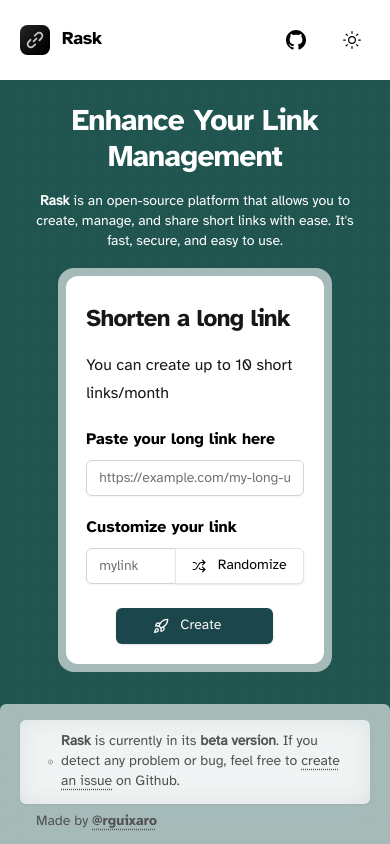
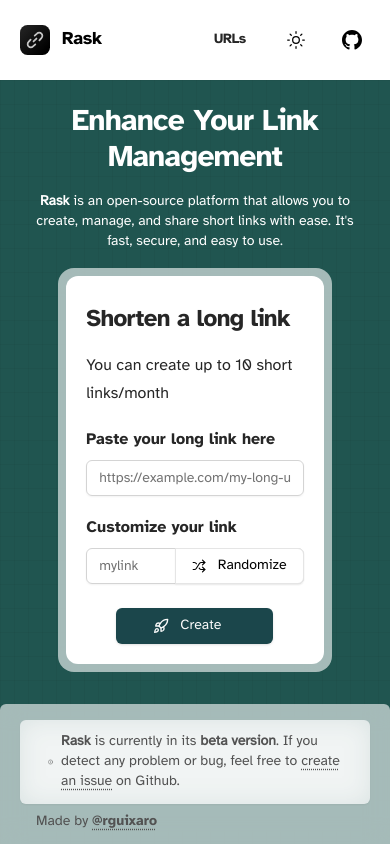
Before and after one commit to rguixaro/rask-app, a Next.js app: page / in a window 390 px wide. Built offline with nearby package versions, Linux system fonts and the light colour scheme.

Commit message:
feat(pages): update layout

```diff
--- a/src/app/page.tsx
+++ b/src/app/page.tsx
@@ -124,10 +124,10 @@
 				</TypographyP>
 				<div className='bg-white/60 backdrop-blur-md dark:bg-neutral-900/60 rounded-2xl p-2 w-4/5 md:w-1/2 lg:w-1/3 mt-4 sm:mt-8 items-center justify-center gap-x-3 space-y-3 duration-700 animate-in fade-in-30 sm:flex sm:space-y-0 '>
 					<div className='p-5 rounded-xl bg-white flex-grow dark:bg-neutral-900 flex flex-col items-start justify-start'>
-						<TypographyH4 className='font-mono max-w-[75ch] duration-500 animate-in fade-in-5 slide-in-from-bottom-2 text-neutral-900 dark:text-white'>
+						<TypographyH4 className='font-mono max-w-[75ch] duration-500 animate-in fade-in-5 slide-in-from-bottom-2 text-neutral-800 dark:text-white'>
 							Shorten a long link
 						</TypographyH4>
-						<TypographyP className='max-w-[75ch] mb-5 duration-500 animate-in fade-in-5 slide-in-from-bottom-2 text-neutral-900 dark:text-white text-left'>
+						<TypographyP className='max-w-[75ch] mb-5 duration-500 animate-in fade-in-5 slide-in-from-bottom-2 text-neutral-800 dark:text-white text-left'>
 							You can create up to 10 short links/month
 						</TypographyP>
 						<div className='w-full'>
@@ -141,7 +141,7 @@
 											name='url'
 											render={({ field }) => (
 												<FormItem className='text-left'>
-													<FormLabel className='font-mono text-md lg:text-lg'>
+													<FormLabel className='font-mono text-md lg:text-lg text-neutral-800 dark:text-white'>
 														Paste your long link here
 													</FormLabel>
 													<FormControl>
@@ -161,7 +161,7 @@
 											name='slug'
 											render={({ field }) => (
 												<FormItem className='text-left'>
-													<FormLabel className='font-mono text-md lg:text-lg'>
+													<FormLabel className='font-mono text-md lg:text-lg text-neutral-800 dark:text-white'>
 														Customize your link
 													</FormLabel>
 													<FormControl>
--- a/src/components/layout/header.tsx
+++ b/src/components/layout/header.tsx
@@ -1,14 +1,28 @@
+'use client';
+
+import { useState } from 'react';
 import Link from 'next/link';
 import { cn } from '@/utils';
 
 import { Badge } from '@/ui/badge';
 import ExternalLink from '@/ui/external-link';
-import { buttonVariants } from '@/ui/button';
+import { Button, buttonVariants } from '@/ui/button';
 import Logo from '@/components/icons/logo';
 import { GithubLogo } from '@/components/icons/social';
 import { ModeToggle } from '../switch-theme';
 
+import {
+	Dialog,
+	DialogContent,
+	DialogFooter,
+	DialogHeader,
+	DialogTitle,
+	DialogTrigger,
+} from '@/ui/dialog';
+import LinksList from '../links/list';
+
 const Header = () => {
+	const [open, setOpen] = useState<boolean>(false);
 	return (
 		<nav
 			className={cn(
@@ -38,6 +52,16 @@
 					</div>
 				</div>
 				<div className='flex items-center space-x-5'>
+					<Button
+						variant='ghost'
+						size='icon'
+						className='w-auto px-3'
+						onClick={() => setOpen(true)}>
+						<span className='font-mono text-md tracking-tight text-neutral-800 dark:text-white'>
+							URLs
+						</span>
+					</Button>
+					<ModeToggle />
 					<ExternalLink
 						href='https://github.com/rguixaro/rask-app'
 						className={buttonVariants({
@@ -46,9 +70,23 @@
 						})}>
 						<GithubLogo width={20} name='GitHub Repository' />
 					</ExternalLink>
-					<ModeToggle />
 				</div>
 			</div>
+			<Dialog open={open} onOpenChange={setOpen}>
+				<DialogContent>
+					<DialogHeader className='mb-2'>
+						<DialogTitle>
+							<p className='text-lg font-mono leading-none tracking-tight '>
+								Your recent URLs
+							</p>
+							<p className='mt-3 text-gray-900 dark:text-white font-thin'>
+								Here you can see all the links you have created
+							</p>
+						</DialogTitle>
+					</DialogHeader>
+					<LinksList />
+				</DialogContent>
+			</Dialog>
 		</nav>
 	);
 };
```
